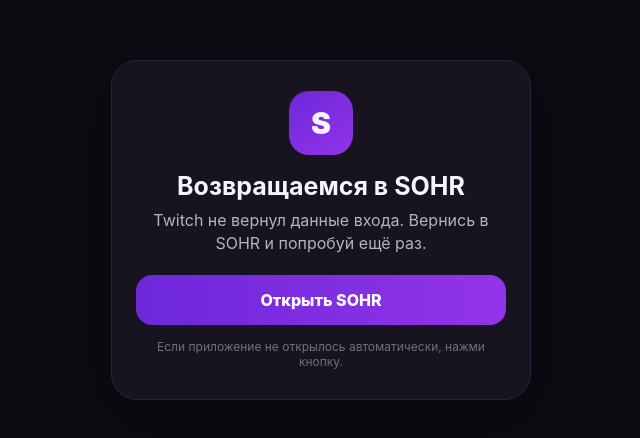
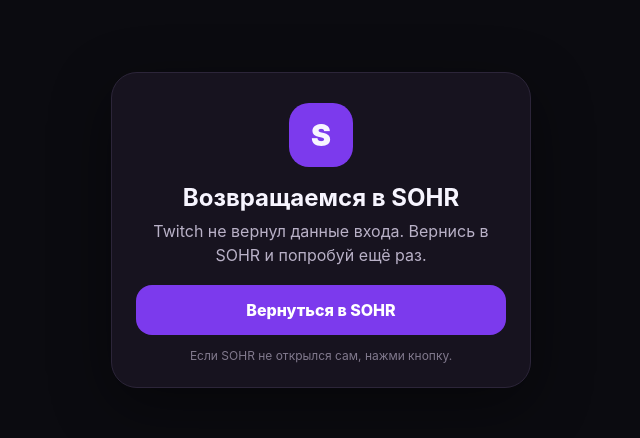
Before and after one commit to unknokable0/video-sohranenki, a website: page docs/twitch-auth/index.html in a window 1280 px wide. Shown: the part 170-608 px from the top of the page, without its empty margins (319-959 px from the left). Drawn offline with Linux system fonts and the light colour scheme.

Commit message:
fix: make Twitch callback return directly to SOHR

```diff
--- a/docs/twitch-auth/index.html
+++ b/docs/twitch-auth/index.html
@@ -5,54 +5,68 @@
   <meta name="viewport" content="width=device-width,initial-scale=1,viewport-fit=cover">
   <meta name="color-scheme" content="dark">
   <meta http-equiv="Cache-Control" content="no-store, max-age=0">
+  <meta name="robots" content="noindex,nofollow">
   <title>SOHR · Twitch</title>
   <style>
     :root { font-family: Inter, system-ui, -apple-system, Segoe UI, sans-serif; color-scheme: dark; }
-    * { box-sizing: border-box; }
-    body { margin:0; min-height:100vh; display:grid; place-items:center; padding:24px; background:#0b0b12; color:#f7f4ff; }
-    .card { width:min(92vw,420px); padding:30px 24px; border-radius:26px; background:#17131f; border:1px solid #2b2437; box-shadow:0 18px 60px rgba(0,0,0,.38); text-align:center; }
-    .logo { width:64px; height:64px; margin:0 auto 16px; border-radius:20px; display:grid; place-items:center; background:linear-gradient(145deg,#6d28d9,#9333ea); font-size:30px; font-weight:900; }
-    h1 { margin:0 0 8px; font-size:25px; }
-    p { margin:0 0 20px; color:#b8b0c6; line-height:1.45; }
-    a { display:flex; min-height:50px; align-items:center; justify-content:center; border-radius:16px; background:linear-gradient(90deg,#6d28d9,#9333ea); color:#fff; text-decoration:none; font-weight:800; }
-    .small { margin-top:14px; font-size:12px; color:#746d7f; }
+    * { box-sizing:border-box; }
+    body { margin:0; min-height:100vh; display:grid; place-items:center; padding:24px; background:#0b0b10; color:#f7f5ff; }
+    .card { width:min(92vw,420px); padding:30px 24px 24px; border-radius:26px; background:#17131f; border:1px solid #2c2539; text-align:center; box-shadow:0 18px 60px rgba(0,0,0,.42); }
+    .logo { width:64px; height:64px; margin:0 auto 16px; border-radius:20px; display:grid; place-items:center; background:#7c3aed; font-size:30px; font-weight:900; }
+    h1 { margin:0 0 8px; font-size:24px; }
+    p { margin:0 0 18px; color:#b9b1c7; line-height:1.45; }
+    a { display:flex; min-height:50px; align-items:center; justify-content:center; border-radius:16px; background:#7c3aed; color:#fff; text-decoration:none; font-weight:800; }
+    .small { margin-top:13px; font-size:12px; color:#81798d; }
   </style>
 </head>
 <body>
   <main class="card">
     <div class="logo">S</div>
-    <h1>Возвращаемся в SOHR</h1>
-    <p id="status">Проверяем вход Twitch…</p>
-    <a id="open" href="sohr://twitch-auth">Открыть SOHR</a>
-    <div class="small">Если приложение не открылось автоматически, нажми кнопку.</div>
+    <h1 id="title">Возвращаемся в SOHR</h1>
+    <p id="status">Завершаем вход Twitch…</p>
+    <a id="open" href="sohr://twitch-auth">Вернуться в SOHR</a>
+    <div class="small">Если SOHR не открылся сам, нажми кнопку.</div>
   </main>
   <script>
     (() => {
-      const hash = location.hash || "";
-      const query = location.search || "";
-      const payload = hash || query;
-      const target = "sohr://twitch-auth" + payload;
-      const button = document.getElementById("open");
+      const raw = location.hash || location.search || "";
+      const params = new URLSearchParams(raw.replace(/^[#?]/, ""));
+      const safe = new URLSearchParams();
+
+      for (const key of ["access_token", "state", "scope", "token_type", "error", "error_description"]) {
+        const value = params.get(key);
+        if (value) safe.set(key, value);
+      }
+
+      const query = safe.toString();
+      const custom = "sohr://twitch-auth" + (query ? "?" + query : "");
+      const intent = "intent://twitch-auth" + (query ? "?" + query : "") +
+        "#Intent;scheme=sohr;package=com.unknokable.videosohranenki;end";
+
+      const open = document.getElementById("open");
       const status = document.getElementById("status");
-      button.href = target;
+      open.href = custom;
 
-      if (!payload) {
+      if (!raw) {
         status.textContent = "Twitch не вернул данные входа. Вернись в SOHR и попробуй ещё раз.";
         return;
       }
 
-      const params = new URLSearchParams(payload.replace(/^[#?]/, ""));
       if (params.get("error")) {
         status.textContent = "Вход Twitch отменён. Возвращаемся в SOHR…";
       } else if (params.get("access_token")) {
-        status.textContent = "Вход выполнен. Открываем SOHR…";
+        status.textContent = "Готово. Открываем SOHR…";
       } else {
-        status.textContent = "Получены данные Twitch. Открываем SOHR…";
+        status.textContent = "Не удалось получить токен Twitch.";
       }
 
-      const openApp = () => { location.href = target; };
-      setTimeout(openApp, 250);
-      setTimeout(openApp, 1100);
+      // Remove OAuth data from the browser history/address bar as soon as it is copied.
+      try { history.replaceState(null, "", location.pathname); } catch (_) {}
+
+      // Android Chrome understands intent:// and can target the SOHR package directly.
+      // Fall back to the normal custom scheme and keep a visible tap target.
+      setTimeout(() => { location.replace(intent); }, 80);
+      setTimeout(() => { location.href = custom; }, 900);
     })();
   </script>
 </body>
```
